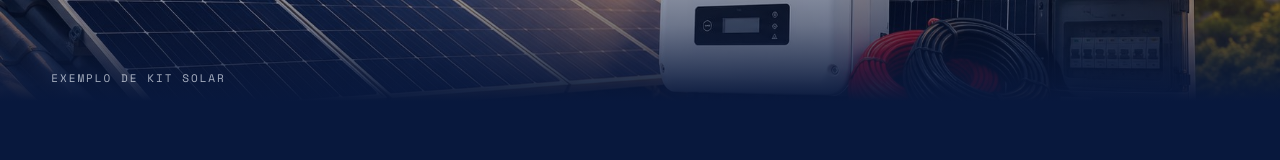
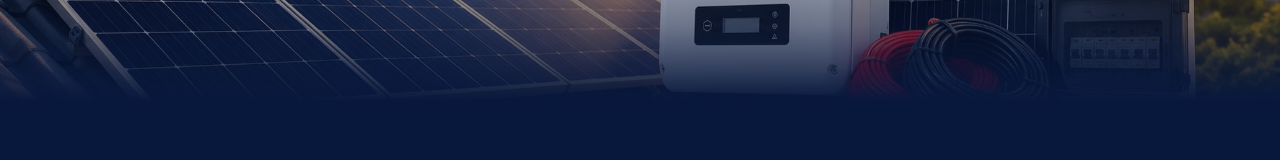
Before and after one commit to moisesmelquiades/sp-solar, a React (Vite) app: page /orcamento in a window 1280 px wide. Shown: the part 342-502 px from the top of the page. Built offline with nearby package versions, Linux system fonts and the light colour scheme; what pocketbase would draw is missing.

Commit message:
fix(orcamento): tira a legenda da imagem de topo

```diff
--- a/src/pages/Orcamento.jsx
+++ b/src/pages/Orcamento.jsx
@@ -145,9 +145,6 @@ export default function Orcamento() {
           width="1774" height="887" fetchPriority="high"
           style={{ width: '100%', height: '100%', objectFit: 'cover', objectPosition: '78% 62%', display: 'block' }} />
         <div style={{ position: 'absolute', inset: 0, background: `linear-gradient(180deg, rgba(8,24,61,.28) 0%, rgba(8,24,61,0) 35%, rgba(8,24,61,.55) 78%, ${NAVY} 100%)` }} />
-        <span style={{ position: 'absolute', left: 'max(20px,4vw)', bottom: '14px', fontFamily: "'Space Mono', monospace", fontSize: '11px', letterSpacing: '2px', color: 'rgba(233,240,250,.7)', textTransform: 'uppercase' }}>
-          Exemplo de kit solar
-        </span>
       </div>
 
       <main style={{ maxWidth: '760px', margin: '0 auto', padding: 'clamp(32px,6vw,64px) max(20px,4vw) 120px' }}>
```
